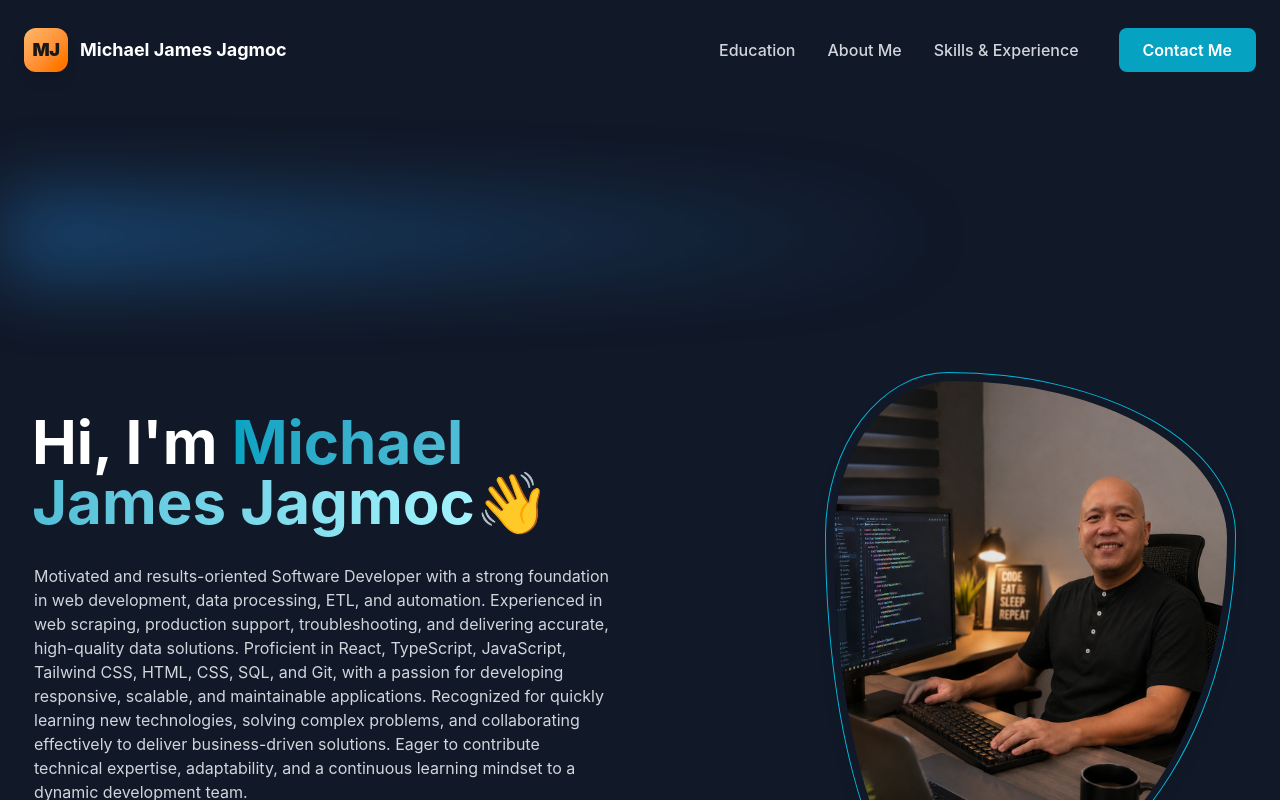
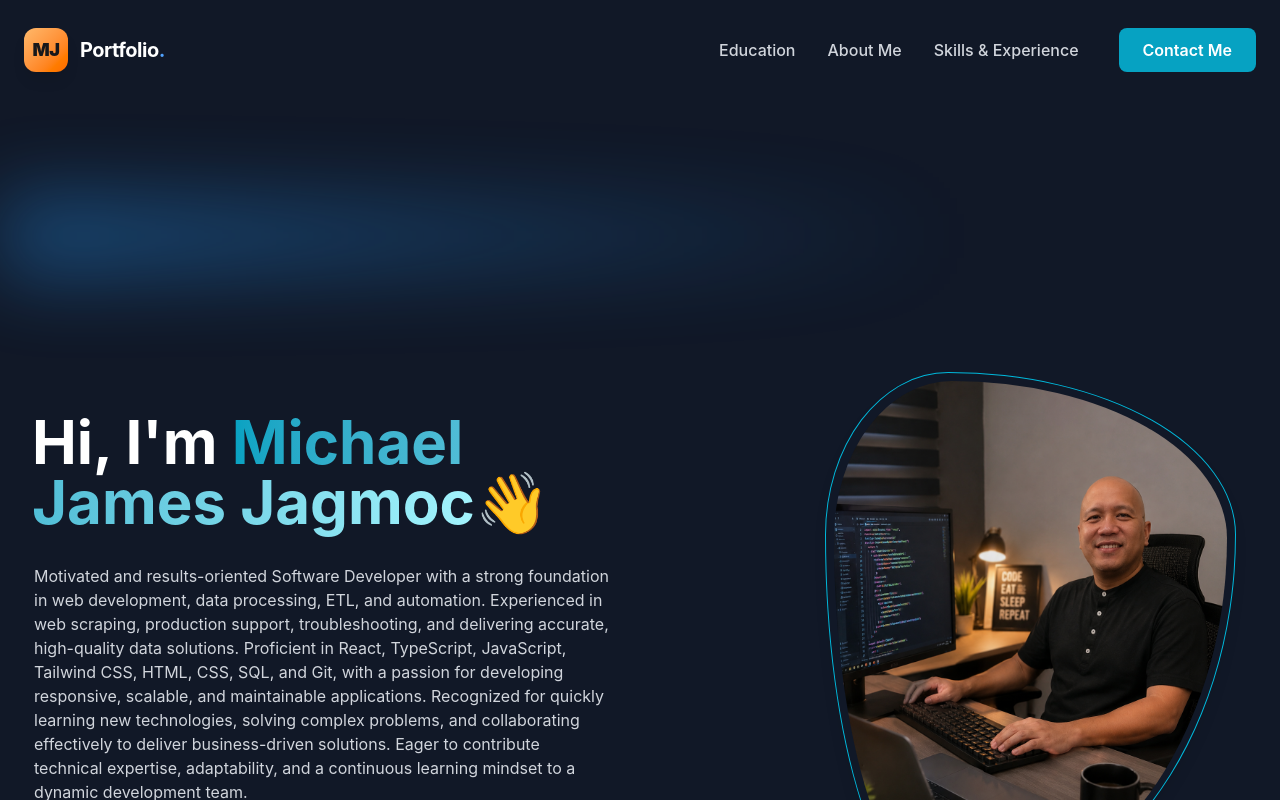
Before and after one commit to Jaeffoy/my-portfolio, a React (Vite) app: page / in a window 1280 px wide. Shown: the top 800 px of the page. Built offline with nearby package versions, Linux system fonts and the light colour scheme.

Commit message:
Updated header text

```diff
--- a/src/components/Header.tsx
+++ b/src/components/Header.tsx
@@ -33,8 +33,8 @@ export const Header = () => {
           </div>
 
           <div className="text-left">
-            <h1 className="text-white text-lg font-bold leading-none">
-              Michael James Jagmoc
+            <h1 className="text-white text-xl font-bold tracking-tight leading-none">
+              Portfolio<span className="text-blue-400">.</span>
             </h1>
 
           </div>
```
